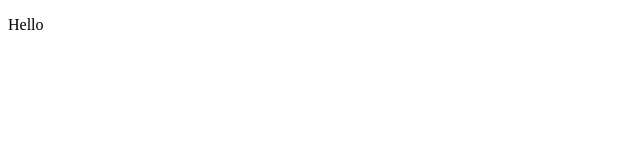
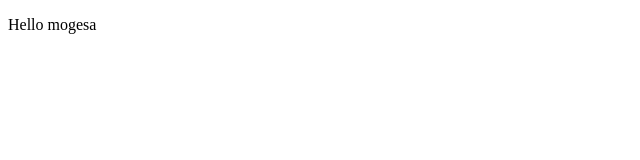
Before and after one commit to Osoro-Eric/test, a plain HTML site: page index.html in a window 1280 px wide. Shown: the full height of the page, 0-640 px from the left. Drawn offline with Linux system fonts and the light colour scheme.

Commit message:
added index.html mogesa

```diff
--- a/index.html
+++ b/index.html
@@ -7,6 +7,6 @@
     <title>Document</title>
 </head>
 <body>
-    <p>Hello</p>
+    <p>Hello mogesa</p>
 </body>
 </html>
```
